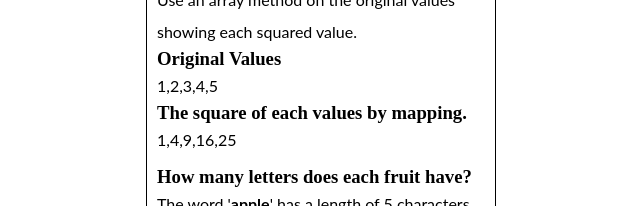
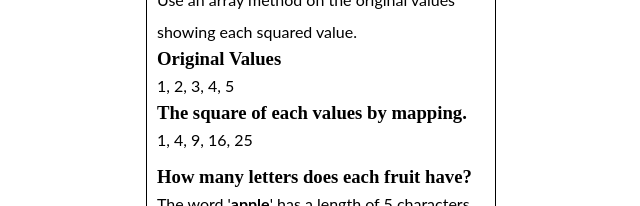
Before and after one commit to dan046/react-ts-practice-exercises, a React (Create React App) app: page / in a window 1280 px wide. Shown: the part 308-514 px from the top of the page, without its empty margins (319-959 px from the left). Built offline with nearby package versions, Linux system fonts and the light colour scheme.

Commit message:
1 file modified

```diff
--- a/components/ArrayEasy.tsx
+++ b/components/ArrayEasy.tsx
@@ -7,9 +7,9 @@ export default function ArrayEasy() {
   return (
     <div>
       <h3>Original Values</h3>
-      <p>{numbers.toLocaleString()}</p>
+      <p>{numbers.join(', ').toLocaleString()}</p>
       <h3>The square of each values by mapping.</h3>
-      <p>{squaredValues.toLocaleString()}</p>
+      <p>{squaredValues.join(', ').toLocaleString()}</p>
     </div>
   );
 }
```
